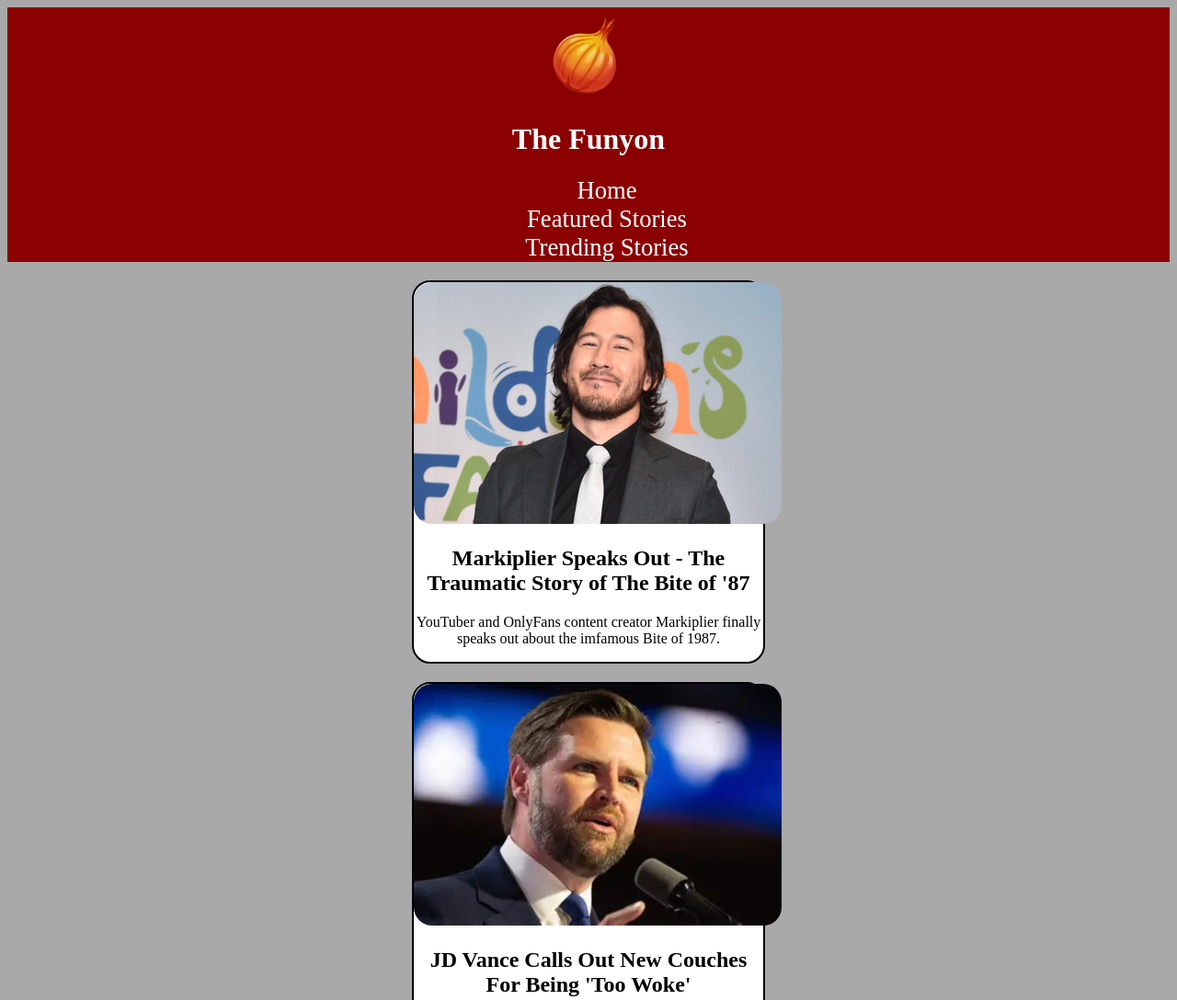
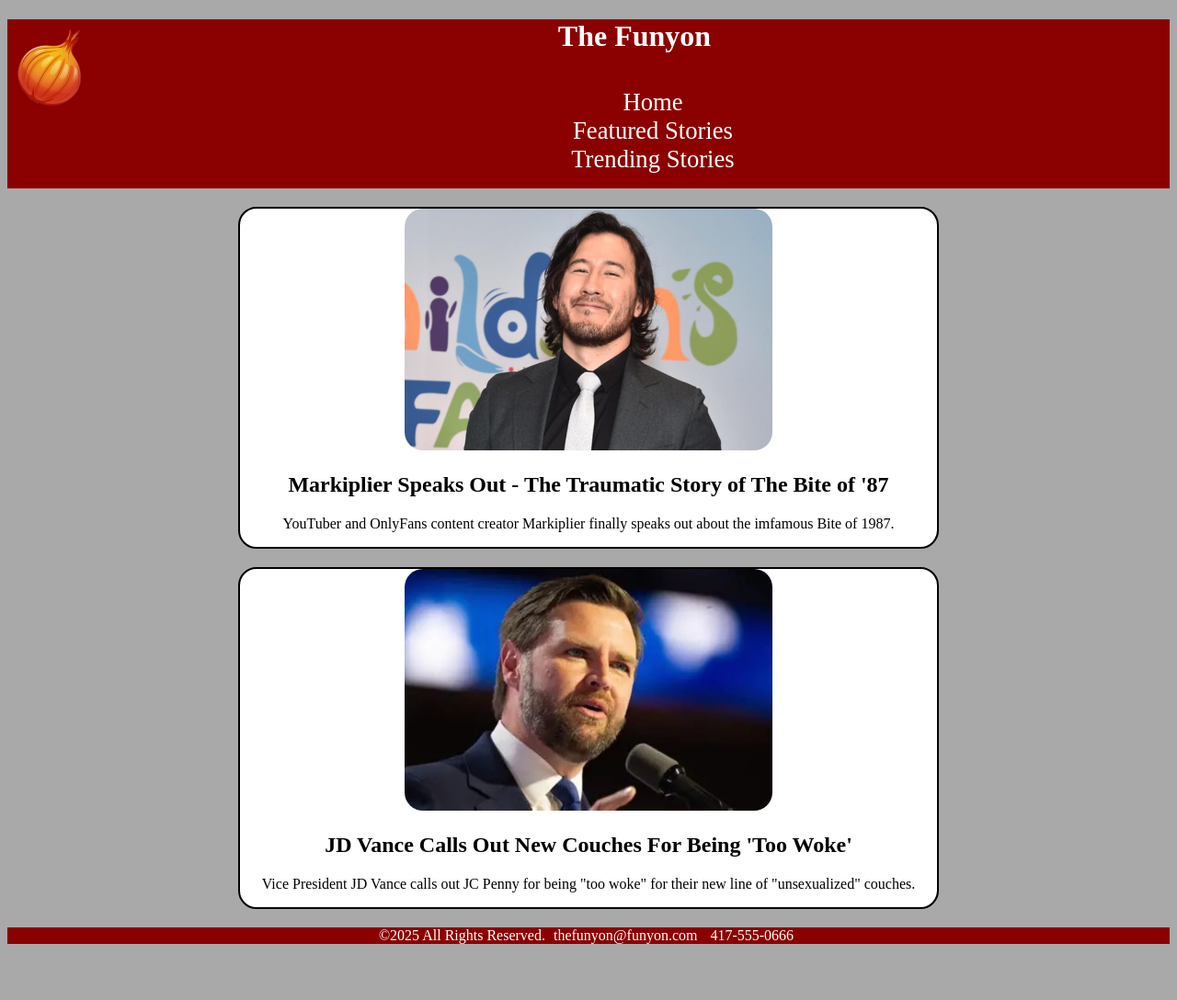
Before and after one commit to CMoore-06/The-Funyon, a plain HTML site: page index.html in a window 1280 px wide. Shown: the top 1088 px of the page at 92% size. After the commit the page ends 1043 px from the top, so only its background shows below. Drawn offline with Linux system fonts and the light colour scheme.

Commit message:
Added second media query

```diff
--- a/index.html
+++ b/index.html
@@ -9,8 +9,10 @@
 <body>
 
     <header>
-        <img src="images/Funyon-Logo.png" alt="Funyon Logo">
-        <h1>The Funyon</h1>
+        <div id="title">
+            <img src="images/Funyon-Logo.png" alt="Funyon Logo">
+            <h1>The Funyon</h1>
+        </div>
 
         <label for="navcheck">&#9776;</label>
         <input type="checkbox" id="navcheck">
--- a/styles.css
+++ b/styles.css
@@ -42,13 +42,17 @@ a {
 
 label {
     font-size: 2em;
-    position: fixed;
-    left: 12px;
-    top: 130px;
+    position: absolute;
+    left: 0px;
+    top: 0px;
 }
 
 img {
     border-radius: 20px;
+}
+
+header img {
+    display: none;
 }
 
 ul a {
@@ -93,6 +97,33 @@ footer a:hover {
     }
 
     #Markiplier, #Woke {
+        width: 90%;
+    }
+
+    header img {
+        display: block;
+        float: left;
+        height: auto;
+        width: 50px;
+    }
+
+    #title {
         width: 30%;
+        text-align: center;
+        display: inline;
     }
 }
+
+@media (min-width: 720px) {
+    #Markiplier, #Woke {
+        width: calc(60%);
+    }
+
+    nav {
+        display: inline-block;
+    }
+
+    header img {
+        width: 100px;
+    }
+}
```
